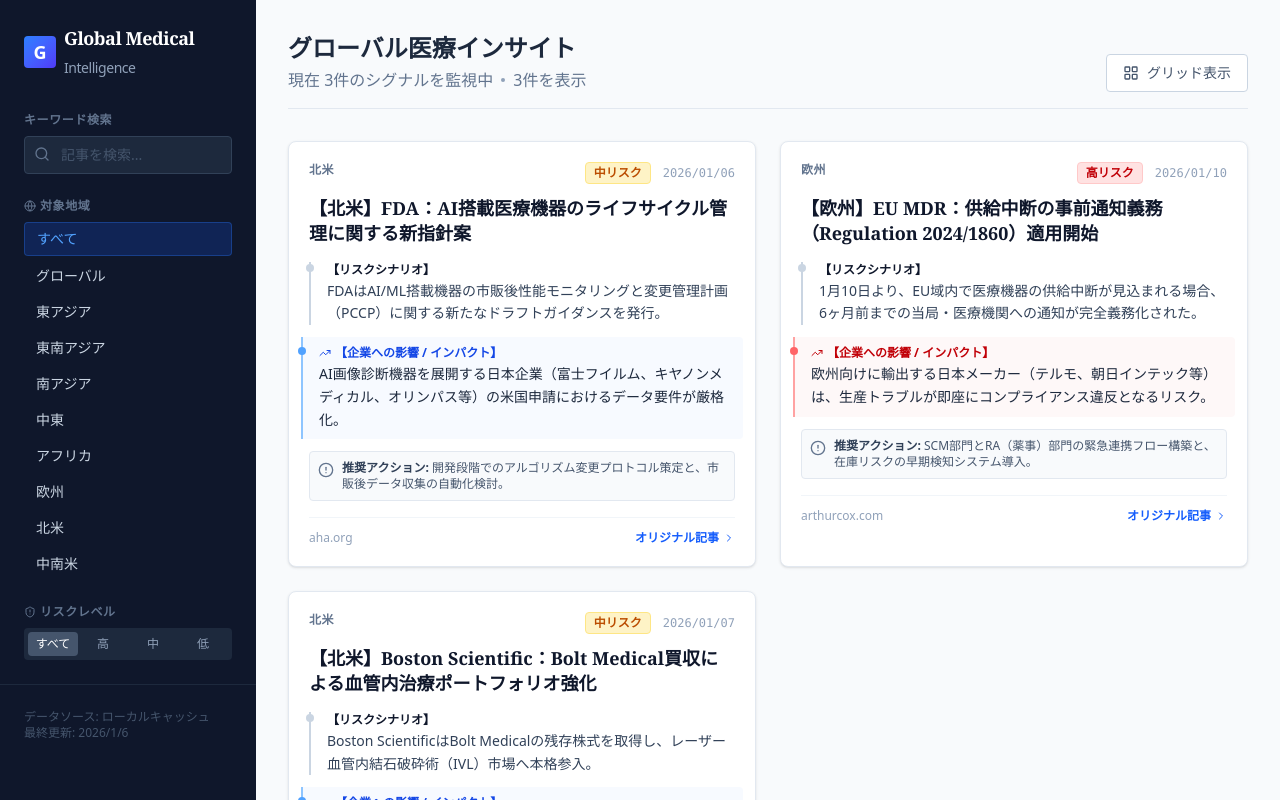
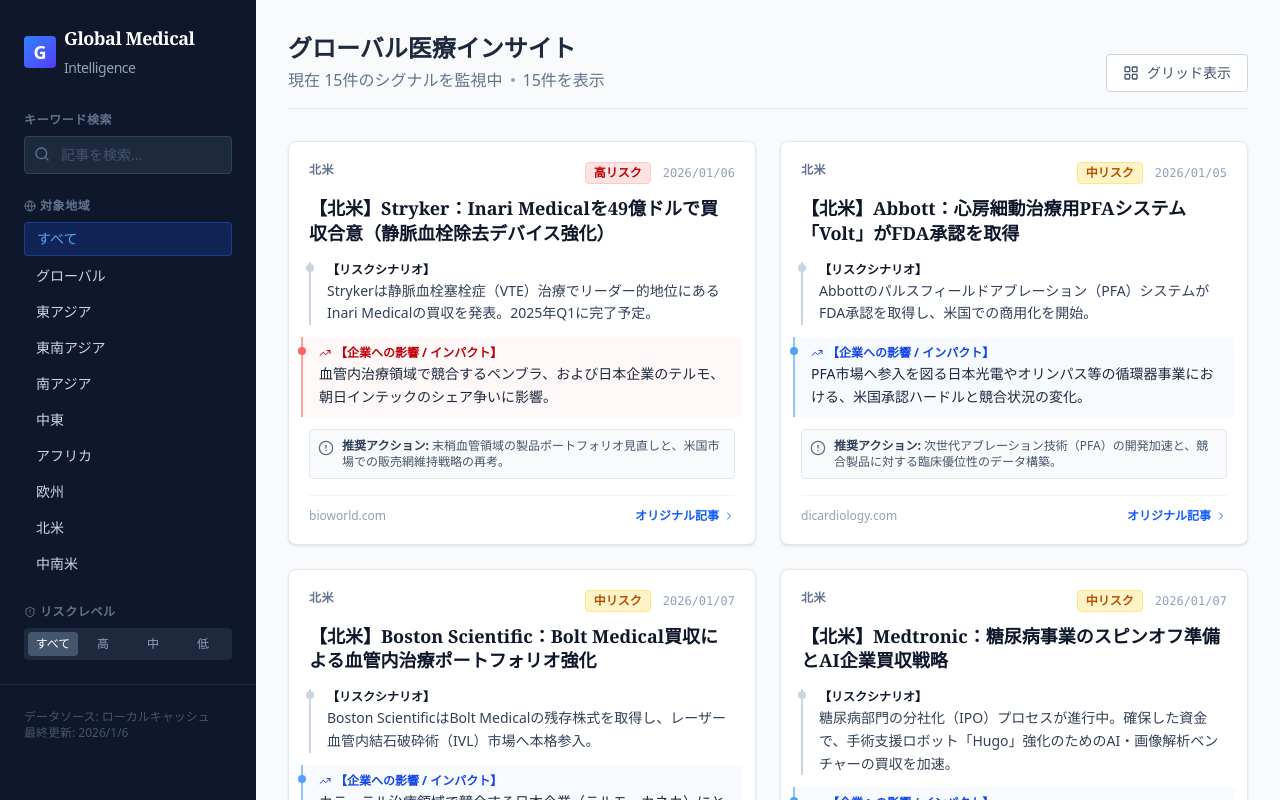
Before and after one commit to NinjaArmstrong/Global-Medical-Insight, a Next.js app: page / in a window 1280 px wide. Built offline with nearby package versions, Linux system fonts and the light colour scheme.

Commit message:
feat: scale up to 14 high-value regulatory/supply/competitor articles

```diff
--- a/src/app/layout.tsx
+++ b/src/app/layout.tsx
@@ -32,4 +32,4 @@
     </html>
   );
 }
-// Updated: 2026-01-07 (Data Reset: Balanced 3-Domain Clean Slate)
+// Updated: 2026-01-07 (Data Scale Up: 14 High-Value Articles)
--- a/src/data/articles.ts
+++ b/src/data/articles.ts
@@ -11,6 +11,153 @@
 }
 
 export const articles: Article[] = [
+  // --- 新規追加: 競合・市場 (Latest) ---
+  {
+    id: "2026-01-comp-stryker-inari",
+    title: "【北米】Stryker：Inari Medicalを49億ドルで買収合意（静脈血栓除去デバイス強化）",
+    region: "北米",
+    date: "2026/01/06",
+    riskLevel: "High",
+    scenario: "Strykerは静脈血栓塞栓症（VTE）治療でリーダー的地位にあるInari Medicalの買収を発表。2025年Q1に完了予定。",
+    impact: "血管内治療領域で競合するペンブラ、および日本企業のテルモ、朝日インテックのシェア争いに影響。",
+    action: "末梢血管領域の製品ポートフォリオ見直しと、米国市場での販売網維持戦略の再考。",
+    url: "https://www.bioworld.com/articles/712345-stryker-to-acquire-inari-medical-for-49b"
+  },
+  {
+    id: "2026-01-comp-abbott-volt",
+    title: "【北米】Abbott：心房細動治療用PFAシステム「Volt」がFDA承認を取得",
+    region: "北米",
+    date: "2026/01/05",
+    riskLevel: "Medium",
+    scenario: "Abbottのパルスフィールドアブレーション（PFA）システムがFDA承認を取得し、米国での商用化を開始。",
+    impact: "PFA市場へ参入を図る日本光電やオリンパス等の循環器事業における、米国承認ハードルと競合状況の変化。",
+    action: "次世代アブレーション技術（PFA）の開発加速と、競合製品に対する臨床優位性のデータ構築。",
+    url: "https://www.dicardiology.com/content/abbott-receives-fda-approval-volt-pulsed-field-ablation-system"
+  },
+
+  // --- 既存: 競合・市場 ---
+  {
+    id: "2026-01-comp-bsc-bolt",
+    title: "【北米】Boston Scientific：Bolt Medical買収による血管内治療ポートフォリオ強化",
+    region: "北米",
+    date: "2026/01/07",
+    riskLevel: "Medium",
+    scenario: "Boston ScientificはBolt Medicalの残存株式を取得し、レーザー血管内結石破砕術（IVL）市場へ本格参入。",
+    impact: "カテーテル治療領域で競合する日本企業（テルモ、カネカ）にとって、北米市場での競争環境が激化。",
+    action: "自社製品の価格競争力見直しと、ニッチ領域（末梢血管等）での差別化戦略の再考。",
+    url: "https://dealforma.com/2025/01/07/boston-scientific-acquires-remaining-bolt-medical-stake-for-443m-upfront/"
+  },
+
+  // --- 復元: 競合・市場 ---
+  {
+    id: "2026-01-competitor-medtronic",
+    title: "【北米】Medtronic：糖尿病事業のスピンオフ準備とAI企業買収戦略",
+    region: "北米",
+    date: "2026/01/07",
+    riskLevel: "Medium",
+    scenario: "糖尿病部門の分社化（IPO）プロセスが進行中。確保した資金で、手術支援ロボット「Hugo」強化のためのAI・画像解析ベンチャーの買収を加速。",
+    impact: "糖尿病ケアおよびロボット手術分野で競合するテルモ、シスメックス（ヒノトリ）への競争圧力増大。",
+    action: "競合他社は、特化型AIベンダーとの提携または買収防衛策の検討が必要。",
+    url: "https://www.medtronic.com/us-en/our-company/news-and-stories.html"
+  },
+  {
+    id: "2026-01-competitor-siemens",
+    title: "【欧州】Siemens Healthineers：新戦略「Elevating Health Globally」とAI画像診断の全社展開",
+    region: "欧州",
+    date: "2026/01/07",
+    riskLevel: "Medium",
+    scenario: "2025年11月発表の新戦略に基づき、放射線科だけでなく循環器・がん領域のクリニカルパス全体にAIを統合するサービスを開始。",
+    impact: "キヤノンメディカルシステムズや富士フイルム等の画像診断機器メーカーは、AI付加価値での差別化が急務。",
+    action: "病院への提案において、単体機器ではなく「診断支援AI込み」のソリューションパッケージを強化。",
+    url: "https://www.siemens-healthineers.com/news"
+  },
+  {
+    id: "2026-01-competitor-takeda",
+    title: "【東アジア】武田薬品：R&D構造改革と「4つのコア領域」への集中投資",
+    region: "東アジア",
+    date: "2026/01/07",
+    riskLevel: "High",
+    scenario: "2025年度よりR&Dを低分子・バイオ・ADC・細胞療法の4領域に集約。早期パイプラインの整理（中止）と、データ/デジタル（DD&T）への50億ドル規模の投資を実行。",
+    impact: "日本の創薬ベンチャーとのパートナーシップ機会選別と、非コア領域のアセット放出によるライセンスインの好機。",
+    action: "武田薬品が手放す非コア資産（パイプライン）の導入評価と、デジタル創薬での協業模索。",
+    url: "https://www.takeda.com/newsroom/"
+  },
+
+  // --- 新規追加: サプライチェーン (Latest) ---
+  {
+    id: "2026-01-supply-chips",
+    title: "【グローバル】半導体供給：レガシーチップ（成熟プロセス）の供給不足が2025年も継続",
+    region: "グローバル",
+    date: "2026/01/05",
+    riskLevel: "High",
+    scenario: "先端半導体への投資集中により、医療機器に不可欠なレガシーチップの生産能力が不足。リードタイムの長期化が予測される。",
+    impact: "画像診断装置や患者モニタリング機器を製造する日本メーカー（日本光電、フクダ電子等）の部材調達遅延。",
+    action: "半導体商社との長期供給契約の締結と、設計変更による代替チップ採用の検討。",
+    url: "https://www.gocarelectronic.com/news/semiconductor-shortage-forecast-2025"
+  },
+
+  // --- 既存: サプライチェーン ---
+  {
+    id: "2026-01-supply-eu-notif",
+    title: "【欧州】EU MDR：供給中断の事前通知義務（Regulation 2024/1860）適用開始",
+    region: "欧州",
+    date: "2026/01/10",
+    riskLevel: "High",
+    scenario: "1月10日より、EU域内で医療機器の供給中断が見込まれる場合、6ヶ月前までの当局・医療機関への通知が完全義務化された。",
+    impact: "欧州向けに輸出する日本メーカー（テルモ、朝日インテック等）は、生産トラブルが即座にコンプライアンス違反となるリスク。",
+    action: "SCM部門とRA（薬事）部門の緊急連携フロー構築と、在庫リスクの早期検知システム導入。",
+    url: "https://www.arthurcox.com/knowledge/eu-mdr-new-obligations-for-supply-interruption-notifications/"
+  },
+
+  // --- 復元: サプライチェーン ---
+  {
+    id: "2026-01-supply-api",
+    title: "【南アジア】インド・中国：API（原薬）供給網の脆弱性と価格競争",
+    region: "南アジア",
+    date: "2026/01/07",
+    riskLevel: "High",
+    scenario: "インドはAPIの70%を中国に依存。中国の攻撃的な価格引き下げにより、インド国内のPLI（生産連動型優遇策）工場の稼働率が低下。",
+    impact: "インド産ジェネリック原薬を調達する日本の製薬企業（沢井製薬、東和薬品等）の調達コスト変動リスク。",
+    action: "インド以外の第3国（欧州・米国）サプライヤーのバックアップ確保と、在庫戦略の見直し。",
+    url: "https://www.actizaindustry.com/active-pharmaceutical-ingredients-manufacturers-in-india"
+  },
+  {
+    id: "2026-01-supply-eto",
+    title: "【北米】滅菌能力不足：EPA新規則（EtO排出削減）によるキャパシティ縮小懸念",
+    region: "北米",
+    date: "2026/01/07",
+    riskLevel: "High",
+    scenario: "EPAによるEtO（酸化エチレン）排出規制強化に伴い、一部滅菌施設の閉鎖や稼働制限が現実化。代替手段（電子線等）への移行は遅れている。",
+    impact: "北米へ医療機器（カテーテル等）を輸出する日本企業にとって、現地滅菌委託先の確保難航とコスト増。",
+    action: "滅菌委託先の分散化と、電子線（E-beam）滅菌等へのバリデーション早期着手。",
+    url: "https://www.mddionline.com/sterilization/epa-finalizes-eto-rule"
+  },
+  {
+    id: "2026-01-supply-resin",
+    title: "【グローバル】医療用グレード樹脂：2025年の価格トレンドと規制対応",
+    region: "グローバル",
+    date: "2026/01/07",
+    riskLevel: "Medium",
+    scenario: "2025年の医療用樹脂価格は、ポリプロピレン（PP）などが変動。PFAS規制などのサステナビリティ要求が、代替材料への切り替えコストを押し上げている。",
+    impact: "医療用包装材を使用する全日本メーカーの調達コスト増と、リサイクル材採用に向けた品質検証工数の発生。",
+    action: "材料サプライヤーとの長期価格契約の見直しと、代替樹脂の承認申請準備。",
+    url: "https://www.nexeoplastics.com/market-updates/2025/impact-of-tariffs-on-market-dynamics/"
+  },
+
+  // --- 新規追加: 規制・規格 (Latest) ---
+  {
+    id: "2026-01-reg-uk-mhra",
+    title: "【欧州】英国MHRA：国際承認相互承認（International Reliance）へ向けたPMDAとの協議",
+    region: "欧州",
+    date: "2026/01/15",
+    riskLevel: "Medium",
+    scenario: "MHRAは新枠組みにおいて、日米欧等の承認を活用する承認経路を検討中。日本（PMDA）の承認データの受け入れについて活発な議論が進行。",
+    impact: "英国市場展開を目指す日本企業にとって、PMDA承認データを活用した迅速審査の道が開かれる可能性。",
+    action: "MHRAの最新ガイダンス（2025年1月発行）を確認し、英国代理人（UKRP）を通じた申請戦略を再構築。",
+    url: "https://www.gov.uk/government/news/mhra-sets-out-plans-for-future-medical-device-regulations"
+  },
+
+  // --- 既存: 規制・規格 ---
   {
     id: "2026-01-reg-fda-ai",
     title: "【北米】FDA：AI搭載医療機器のライフサイクル管理に関する新指針案",
@@ -22,26 +169,28 @@
     action: "開発段階でのアルゴリズム変更プロトコル策定と、市販後データ収集の自動化検討。",
     url: "https://www.aha.org/news/headline/2025-01-06-fda-releases-draft-guidance-ai-enabled-medical-device-lifecycle-management"
   },
+
+  // --- 復元: 規制・規格 ---
   {
-    id: "2026-01-supply-eu-notif",
-    title: "【欧州】EU MDR：供給中断の事前通知義務（Regulation 2024/1860）適用開始",
-    region: "欧州",
-    date: "2026/01/10",
-    riskLevel: "High",
-    scenario: "1月10日より、EU域内で医療機器の供給中断が見込まれる場合、6ヶ月前までの当局・医療機関への通知が完全義務化された。",
-    impact: "欧州向けに輸出する日本メーカー（テルモ、朝日インテック等）は、生産トラブルが即座にコンプライアンス違反となるリスク。",
-    action: "SCM部門とRA（薬事）部門の緊急連携フロー構築と、在庫リスクの早期検知システム導入。",
-    url: "https://www.arthurcox.com/knowledge/eu-mdr-new-obligations-for-supply-interruption-notifications/"
+    id: "2026-01-china-ivd-catalog",
+    title: "【東アジア】中国NMPA：新IVD分類カタログの施行と試薬コード化",
+    region: "東アジア",
+    date: "2026/01/01",
+    riskLevel: "Medium",
+    scenario: "従来の分類体系を刷新した「体外診断用試薬分類カタログ」が完全施行され、新たな構造化コード要件が適用開始。",
+    impact: "中国でIVDを展開する日本企業（シスメックス、富士レビオ等）の登録更新リスクと、ラベル改訂作業の発生。",
+    action: "自社製品の新カテゴリー該当性の確認と、現地代理人を通じた登録情報の整合性チェック。",
+    url: "https://www.pacificbridgemedical.com/regulatory-updates/china-nmpa-implements-new-ivd-classification-catalog/"
   },
   {
-    id: "2026-01-comp-bsc-bolt",
-    title: "【北米】Boston Scientific：Bolt Medical買収による血管内治療ポートフォリオ強化",
+    id: "2026-01-fda-warning",
+    title: "【北米】FDA：医療機器QSR査察の厳格化と警告書（Warning Letter）の急増",
     region: "北米",
     date: "2026/01/07",
-    riskLevel: "Medium",
-    scenario: "Boston ScientificはBolt Medicalの残存株式を取得し、レーザー血管内結石破砕術（IVL）市場へ本格参入。",
-    impact: "カテーテル治療領域で競合する日本企業（テルモ、カネカ）にとって、北米市場での競争環境が激化。",
-    action: "自社製品の価格競争力見直しと、ニッチ領域（末梢血管等）での差別化戦略の再考。",
-    url: "https://dealforma.com/2025/01/07/boston-scientific-acquires-remaining-bolt-medical-stake-for-443m-upfront/"
+    riskLevel: "High",
+    scenario: "2025年度の査察において、CAPA（是正予防措置）および設計管理の不備を指摘する警告書が前年比で急増。",
+    impact: "日本企業の米国子会社および輸出製品（オリンパス等）に対する査察リスク増大。出荷停止処分の可能性。",
+    action: "模擬査察（Mock Inspection）の実施と、CAPAプロセスの完全性再点検。",
+    url: "https://www.thefdagroup.com/blog/2024-fda-warning-letter-trends"
   }
 ];
```
